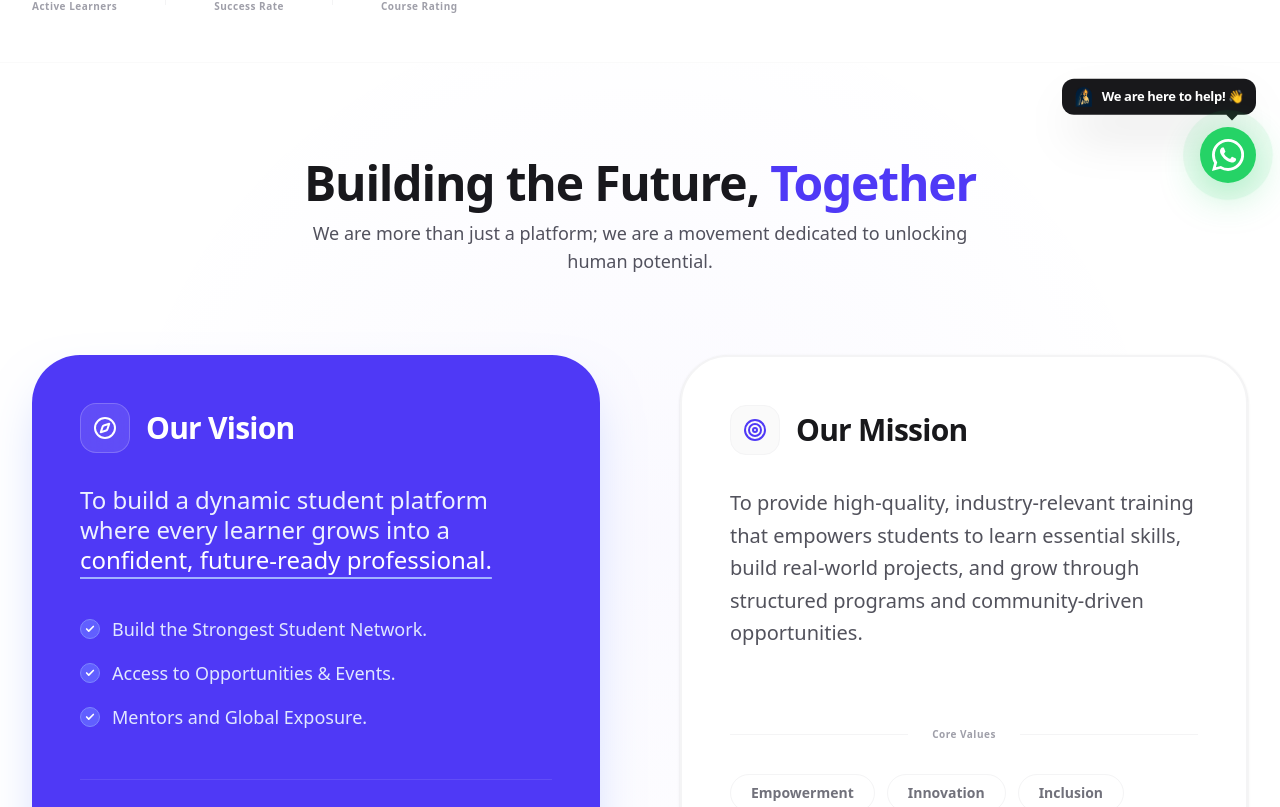
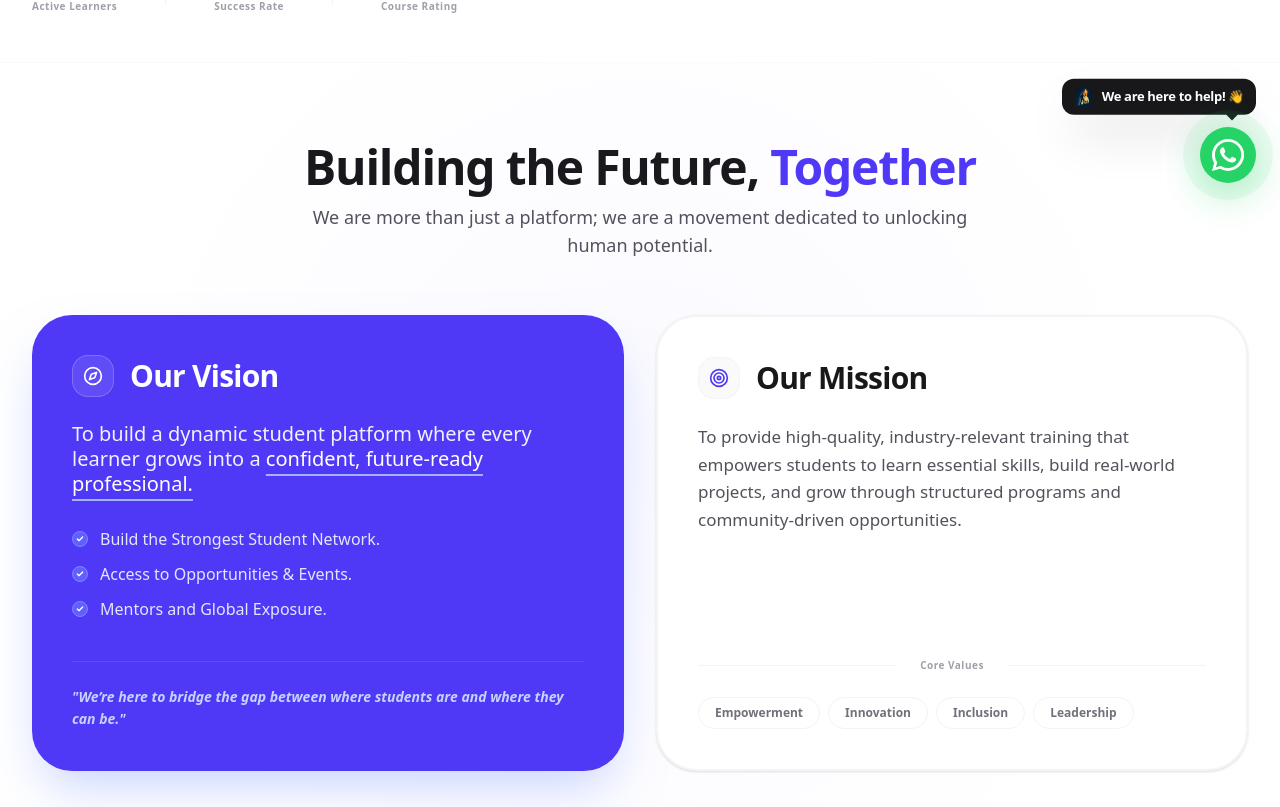
Before and after one commit to FDT-Server/StudentForge, a Next.js app: page / in a window 1280 px wide. Shown: the part 593-1400 px from the top of the page. Built offline with nearby package versions, Linux system fonts and the light colour scheme.

Commit message:
UI: tightened spacing in Mission & Vision section for a more compact look

```diff
--- a/src/components/MissionVision.tsx
+++ b/src/components/MissionVision.tsx
@@ -11,14 +11,15 @@ export default function MissionVision() {
     ];
 
     return (
-        <section className="relative py-20 md:py-24 overflow-hidden bg-white">
+        <section className="relative py-12 md:py-20 overflow-hidden bg-white">
             {/* Background Decorative Element */}
             <div className="absolute top-0 left-1/2 -translate-x-1/2 w-full max-w-7xl h-full opacity-[0.03] pointer-events-none">
                 <div className="absolute top-0 left-0 w-full h-full bg-[radial-gradient(circle_at_center,_var(--color-indigo-600)_0%,_transparent_70%)]" />
             </div>
 
             <div className="mx-auto max-w-7xl px-4 sm:px-6 lg:px-8">
-                <div className="text-center mb-16 md:mb-20">
+                {/* Header Section */}
+                <div className="text-center mb-10 md:mb-14">
                     <motion.h2
                         initial={{ opacity: 0, y: 20 }}
                         whileInView={{ opacity: 1, y: 0 }}
@@ -38,28 +39,29 @@ export default function MissionVision() {
                     </motion.p>
                 </div>
 
-                <div className="grid grid-cols-1 lg:grid-cols-2 gap-12 lg:gap-20 items-stretch">
+                {/* Cards Grid */}
+                <div className="grid grid-cols-1 lg:grid-cols-2 gap-6 lg:gap-8 items-stretch">
 
                     {/* Vision Card - Modern Glass Layout */}
                     <motion.div
                         initial={{ opacity: 0, y: 20 }}
                         whileInView={{ opacity: 1, y: 0 }}
                         viewport={{ once: true }}
-                        className="relative flex flex-col justify-between rounded-[3rem] bg-indigo-600 p-8 md:p-12 text-white shadow-2xl shadow-indigo-200"
+                        className="relative flex flex-col justify-between rounded-[2.5rem] bg-indigo-600 p-6 md:p-10 text-white shadow-2xl shadow-indigo-200"
                     >
                         <div>
-                            <div className="flex items-center gap-4 mb-8">
-                                <div className="bg-white/10 p-3 rounded-2xl backdrop-blur-md border border-white/20">
-                                    <Compass className="h-6 w-6 text-white" />
+                            <div className="flex items-center gap-4 mb-6">
+                                <div className="bg-white/10 p-2.5 rounded-2xl backdrop-blur-md border border-white/20">
+                                    <Compass className="h-5 w-5 text-white" />
                                 </div>
-                                <h3 className="text-3xl font-bold tracking-tight">Our Vision</h3>
+                                <h3 className="text-2xl md:text-3xl font-bold tracking-tight">Our Vision</h3>
                             </div>
 
-                            <p className="text-xl md:text-2xl font-medium leading-tight mb-10 text-indigo-50">
+                            <p className="text-lg md:text-xl font-medium leading-tight mb-8 text-indigo-50">
                                 To build a dynamic student platform where every learner grows into a <span className="text-white underline decoration-indigo-300 underline-offset-8">confident, future-ready professional.</span>
                             </p>
 
-                            <div className="space-y-4 mb-12">
+                            <div className="space-y-3 mb-10">
                                 {visionItems.map((item, i) => (
                                     <motion.div
                                         key={i}
@@ -68,17 +70,17 @@ export default function MissionVision() {
                                         transition={{ delay: 0.2 + (i * 0.1) }}
                                         className="flex items-center gap-3"
                                     >
-                                        <div className="flex-shrink-0 h-5 w-5 rounded-full bg-indigo-500 flex items-center justify-center border border-indigo-400">
-                                            <Check size={10} strokeWidth={4} />
+                                        <div className="flex-shrink-0 h-4 w-4 rounded-full bg-indigo-500 flex items-center justify-center border border-indigo-400">
+                                            <Check size={8} strokeWidth={4} />
                                         </div>
-                                        <span className="text-[15px] md:text-lg text-indigo-100 font-medium">{item}</span>
+                                        <span className="text-sm md:text-[16px] text-indigo-100 font-medium">{item}</span>
                                     </motion.div>
                                 ))}
                             </div>
                         </div>
 
-                        <div className="mt-auto pt-8 border-t border-white/10">
-                            <p className="text-indigo-200 text-sm md:text-base italic font-semibold leading-relaxed">
+                        <div className="mt-auto pt-6 border-t border-white/10">
+                            <p className="text-indigo-200 text-[13px] md:text-sm italic font-semibold leading-relaxed">
                                 "We’re here to bridge the gap between where students are and where they can be."
                             </p>
                         </div>
@@ -90,29 +92,29 @@ export default function MissionVision() {
                         whileInView={{ opacity: 1, y: 0 }}
                         viewport={{ once: true }}
                         transition={{ delay: 0.2 }}
-                        className="relative flex flex-col rounded-[3rem] border-2 border-zinc-100 bg-white p-8 md:p-12 shadow-sm transition-hover duration-500 hover:border-zinc-200 hover:shadow-xl group"
+                        className="relative flex flex-col rounded-[2.5rem] border-2 border-zinc-100 bg-white p-6 md:p-10 shadow-sm transition-hover duration-500 hover:border-zinc-200 hover:shadow-xl group"
                     >
-                        <div className="flex items-center gap-4 mb-8">
-                            <div className="bg-zinc-50 p-3 rounded-2xl border border-zinc-100 group-hover:bg-indigo-50 group-hover:border-indigo-100 transition-colors">
-                                <Target className="h-6 w-6 text-indigo-600" />
+                        <div className="flex items-center gap-4 mb-6">
+                            <div className="bg-zinc-50 p-2.5 rounded-2xl border border-zinc-100 group-hover:bg-indigo-50 group-hover:border-indigo-100 transition-colors">
+                                <Target className="h-5 w-5 text-indigo-600" />
                             </div>
-                            <h3 className="text-3xl font-bold tracking-tight text-zinc-900">Our Mission</h3>
+                            <h3 className="text-2xl md:text-3xl font-bold tracking-tight text-zinc-900">Our Mission</h3>
                         </div>
 
-                        <p className="text-lg md:text-xl text-zinc-600 leading-relaxed mb-10">
+                        <p className="text-[15px] md:text-[17px] text-zinc-600 leading-relaxed mb-8">
                             To provide high-quality, industry-relevant training that empowers students to learn essential skills, build real-world projects, and grow through structured programs and community-driven opportunities.
                         </p>
 
                         <div className="mt-auto">
-                            <div className="flex items-center gap-6 mb-8 overflow-hidden">
+                            <div className="flex items-center gap-6 mb-6 overflow-hidden">
                                 <div className="h-px bg-zinc-100 flex-grow" />
                                 <span className="text-[10px] font-bold tracking-[0.05em] text-zinc-400 whitespace-nowrap">Core Values</span>
                                 <div className="h-px bg-zinc-100 flex-grow" />
                             </div>
 
-                            <div className="flex flex-wrap gap-3">
+                            <div className="flex flex-wrap gap-2">
                                 {["Empowerment", "Innovation", "Inclusion", "Leadership"].map((val) => (
-                                    <span key={val} className="px-5 py-2 rounded-full border border-zinc-100 text-sm font-bold text-zinc-500 hover:bg-zinc-50 hover:text-zinc-900 transition-all cursor-default">
+                                    <span key={val} className="px-4 py-1.5 rounded-full border border-zinc-100 text-[12px] font-bold text-zinc-500 hover:bg-zinc-50 hover:text-zinc-900 transition-all cursor-default">
                                         {val}
                                     </span>
                                 ))}
```
